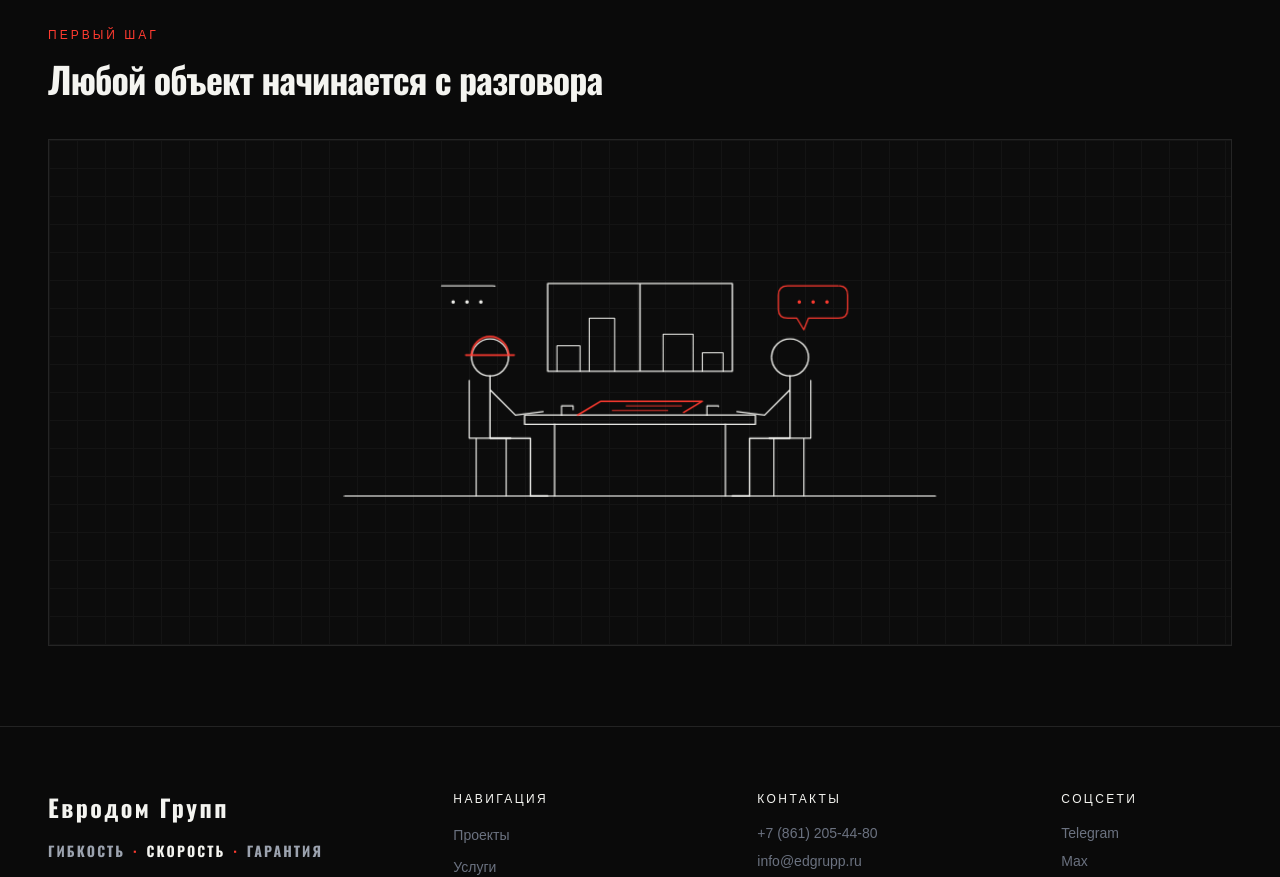
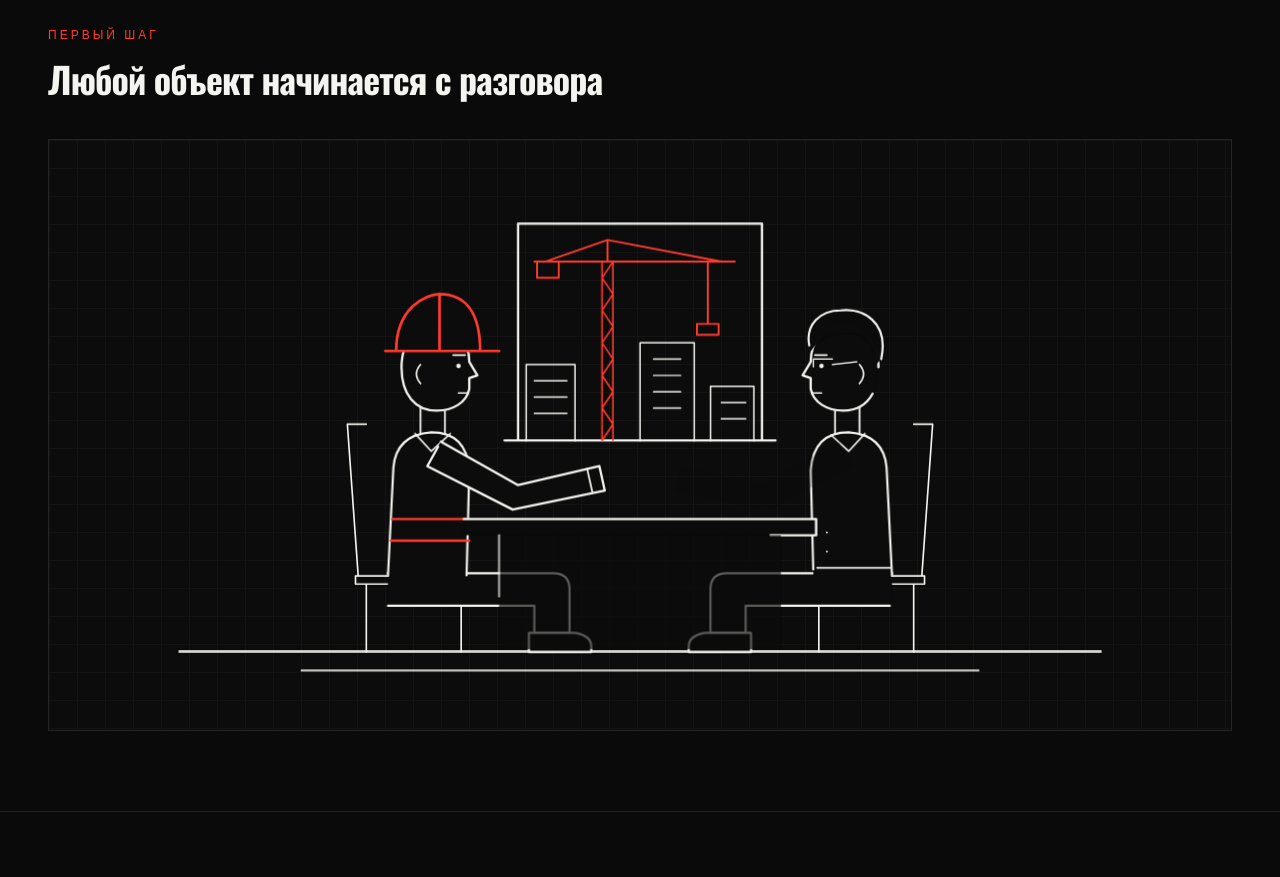
Before and after one commit to Pugmeister/ed-grupp, a React (Vite) app: page /contacts in a window 1280 px wide. Shown: the part 1240-2117 px from the top of the page. Built offline with nearby package versions, Linux system fonts and the light colour scheme; a web font is replaced by a local one.

Commit message:
Обновил рисунок переговоров

```diff
--- a/src/components/CraneSketch/CraneSketch.jsx
+++ b/src/components/CraneSketch/CraneSketch.jsx
@@ -4,6 +4,7 @@ import { useEffect, useRef, useState } from 'react'
 const CYCLE = '24s'
 
 const RED = '#FF3B30'
+const BG = '#0c0c0c'
 
 export default function NegotiationSketch() {
   const ref = useRef(null)
@@ -29,6 +30,8 @@ export default function NegotiationSketch() {
       ? {
         animation: `talk-draw ${CYCLE} cubic-bezier(0.16, 1, 0.3, 1) infinite`,
         animationDelay: delay,
+        // пока идёт задержка — линия скрыта, а не показана целиком
+        animationFillMode: 'backwards',
       }
       : { strokeDashoffset: 1, opacity: 0.2 }
 
@@ -38,12 +41,101 @@ export default function NegotiationSketch() {
       pathLength="1"
       d={d}
       stroke="#F4F4F0"
-      strokeWidth="1.1"
+      strokeWidth="1.6"
       strokeDasharray="1"
+      fill="none"
       style={sk(delay)}
       {...props}
     />
   )
+
+  /**
+   * Человек, сидящий лицом вправо. Рисуется в «левой» системе координат;
+   * правого участника получаем зеркалированием группы.
+   * kind: 'builder' (каска, жилет) | 'client' (причёска, очки)
+   */
+  const person = (kind, t0) => {
+    const d = (n) => `${(t0 + n).toFixed(1)}s`
+    return (
+      <>
+        {/* стул */}
+        {line(
+          'M 192 304 L 184 192 H 198 M 190 304 H 276 V 310 H 190 Z M 198 310 V 360 M 268 310 V 360',
+          d(0),
+          { strokeWidth: 1.2, opacity: 0.7 }
+        )}
+
+        {/* ноги и ботинок */}
+        {line(
+          'M 214 302 H 336 Q 348 302 348 314 V 346 H 322 V 326 H 214',
+          d(0.3),
+          { fill: BG }
+        )}
+        {line('M 318 346 H 352 Q 364 348 364 356 V 360 H 318 Z', d(0.45), {
+          fill: BG,
+        })}
+
+        {/* корпус */}
+        {line(
+          'M 214 304 L 218 224 Q 220 200 246 198 Q 272 198 274 226 L 272 304',
+          d(0.7),
+          { fill: BG }
+        )}
+
+        {/* детали одежды */}
+        {line('M 234 199 L 246 212 L 260 199', d(1), { strokeWidth: 1.2 })}
+        {kind === 'builder'
+          ? line('M 217 262 H 273 M 216 278 H 274', d(1.1), {
+            stroke: RED,
+            strokeWidth: 1.8,
+          })
+          : line('M 215 298 H 272 M 262 272 h0.1 M 262 286 h0.1', d(1.1), {
+            strokeWidth: 1.4,
+          })}
+
+        {/* шея */}
+        {line('M 238 174 V 199 M 256 174 V 199', d(1.2), { strokeWidth: 1.3 })}
+
+        {/* голова в профиль */}
+        {line(
+          'M 224 150 C 224 128 238 120 250 120 C 266 120 274 132 274 146 L 280 156 L 274 158 L 274 166 C 272 176 262 182 250 182 C 234 182 224 170 224 150 Z',
+          d(1.4),
+          { fill: BG, strokeWidth: 1.7 }
+        )}
+        {line('M 262 141 H 271 M 266 169 H 273 M 238 148 Q 232 155 238 162', d(1.7), {
+          strokeWidth: 1.2,
+        })}
+        {line('M 266 149 h0.1', d(1.8), { strokeWidth: 3.2 })}
+
+        {/* каска / причёска + очки */}
+        {kind === 'builder'
+          ? line(
+            'M 220 138 C 220 106 242 96 252 96 C 270 96 282 108 282 138 Z M 252 96 V 138 M 212 138 H 296',
+            d(2),
+            { stroke: RED, strokeWidth: 2, fill: BG }
+          )
+          : (
+            <>
+              {line(
+                'M 222 144 C 216 116 236 106 252 108 C 268 108 280 120 274 138 C 266 126 250 124 240 126 C 232 128 228 136 226 148 Z',
+                d(2),
+                { fill: BG }
+              )}
+              {line('M 258 144 H 272 V 154 H 258 Z M 258 148 L 240 146', d(2.2), {
+                strokeWidth: 1.1,
+              })}
+            </>
+          )}
+
+        {/* рука в рукаве */}
+        {line('M 253 205 L 310 237 L 370 223 L 374 241 L 306 255 L 243 223 Z', d(2.4), {
+          fill: BG,
+          strokeWidth: 1.7,
+        })}
+        {line('M 361 225 L 365 243', d(2.8), { strokeWidth: 1.3 })}
+      </>
+    )
+  }
 
   return (
     <section
@@ -76,7 +168,7 @@ export default function NegotiationSketch() {
         Любой объект начинается с разговора
       </h2>
 
-      <div className="relative w-full border border-white/10 bg-[#0c0c0c] aspect-[2/1] sm:aspect-[21/9] flex items-center justify-center p-6 sm:p-12 overflow-hidden">
+      <div className="relative w-full border border-white/10 bg-[#0c0c0c] aspect-[2/1] overflow-hidden">
         <div
           className="absolute inset-0 opacity-[0.03] pointer-events-none"
           style={{
@@ -87,101 +179,85 @@ export default function NegotiationSketch() {
         />
 
         <svg
-          viewBox="0 0 560 260"
-          className="relative w-full h-full max-h-[300px]"
+          viewBox="0 0 800 400"
+          className="relative w-full h-full p-2 sm:p-6"
           fill="none"
           strokeLinecap="round"
           strokeLinejoin="round"
           xmlns="http://www.w3.org/2000/svg"
         >
           {/* пол */}
-          {line('M 24 220 H 536', '0s')}
+          {line('M 60 360 H 740', '0s')}
+          {line('M 150 374 H 650', '0.2s', { strokeWidth: 1.1, opacity: 0.3 })}
 
-          {/* стол: столешница + ножки */}
-          {line('M 180 150 H 380 V 158 H 180 Z', '0.4s', { strokeWidth: 1.2 })}
-          {line('M 206 158 V 220 M 354 158 V 220', '0.7s')}
+          {/* окно со стройкой */}
+          {line('M 310 44 H 490 V 204 H 310 Z M 300 204 H 500', '0.4s', {
+            strokeWidth: 1.7,
+          })}
+          {line(
+            'M 316 204 V 148 H 352 V 204 M 400 204 V 132 H 440 V 204 M 452 204 V 164 H 484 V 204 M 322 160 H 346 M 322 172 H 346 M 322 184 H 346 M 410 144 H 430 M 410 156 H 430 M 410 168 H 430 M 410 180 H 430 M 460 176 H 478 M 460 188 H 478',
+            '0.8s',
+            { strokeWidth: 1.1, opacity: 0.6 }
+          )}
+          {/* башенный кран за окном (accent) */}
+          {line(
+            'M 372 204 V 72 M 380 204 V 72 M 372 204 L 380 192 L 372 180 L 380 168 L 372 156 L 380 144 L 372 132 L 380 120 L 372 108 L 380 96 L 372 84 L 380 72',
+            '1.1s',
+            { stroke: RED, strokeWidth: 1.2 }
+          )}
+          {line(
+            'M 322 72 H 470 M 376 72 V 56 M 376 56 L 330 72 M 376 56 L 460 72 M 324 72 V 84 H 340 V 72 M 450 72 V 118 M 442 118 H 458 V 126 H 442 Z',
+            '1.4s',
+            { stroke: RED, strokeWidth: 1.4 }
+          )}
 
-          {/* стулья */}
-          {line('M 132 170 H 168 M 132 170 V 120 M 138 170 V 220 M 164 170 V 220', '1s', {
-            strokeWidth: 1,
-            opacity: 0.7,
+          {/* левый участник — подрядчик */}
+          {person('builder', 1.8)}
+
+          {/* правый участник — заказчик (зеркало) */}
+          <g transform="translate(800 0) scale(-1 1)">{person('client', 3.6)}</g>
+
+          {/* стол: столешница и тумба */}
+          {line('M 270 262 H 530 V 274 H 270 Z', '5.6s', {
+            fill: BG,
+            strokeWidth: 1.8,
           })}
-          {line('M 428 170 H 392 M 428 170 V 120 M 422 170 V 220 M 396 170 V 220', '1.2s', {
-            strokeWidth: 1,
-            opacity: 0.7,
+          {line('M 296 274 V 358 H 504 V 274', '5.9s', { fill: BG })}
+          {line('M 318 292 H 482 V 340 H 318 Z', '6.2s', {
+            strokeWidth: 1.1,
+            opacity: 0.3,
           })}
 
-          {/* окно со стройкой города */}
-          {line('M 200 36 H 360 V 112 H 200 Z M 280 36 V 112', '1.5s', {
+          {/* чашки */}
+          {line('M 278 262 V 249 H 290 V 262 M 290 252 q 6 0 0 8', '6.4s', {
             strokeWidth: 1.2,
           })}
-          {line(
-            'M 208 112 V 90 H 228 V 112 M 236 112 V 66 H 258 V 112 M 300 112 V 80 H 326 V 112 M 334 112 V 96 H 352 V 112',
-            '1.9s',
-            { strokeWidth: 0.9, opacity: 0.7 }
-          )}
-
-          {/* левый участник: тело, руки, ноги */}
-          {line(
-            'M 150 116 V 170 H 185 V 220 H 200 M 150 128 L 172 150 L 196 147',
-            '2.4s',
-            { strokeWidth: 1.2 }
-          )}
-          {/* голова */}
-          {line('M 134 100 a 16 16 0 1 0 32 0 a 16 16 0 1 0 -32 0', '2.8s', {
-            strokeWidth: 1.2,
-          })}
-          {/* каска (accent) */}
-          {line('M 134 98 A 16 16 0 0 1 166 98 M 129 98 H 171', '3.1s', {
-            stroke: RED,
-            strokeWidth: 1.4,
-          })}
-
-          {/* правый участник */}
-          {line(
-            'M 410 116 V 170 H 375 V 220 H 360 M 410 128 L 388 150 L 364 147',
-            '3.4s',
-            { strokeWidth: 1.2 }
-          )}
-          {line('M 394 100 a 16 16 0 1 0 32 0 a 16 16 0 1 0 -32 0', '3.8s', {
+          {line('M 522 262 V 249 H 510 V 262 M 510 252 q -6 0 0 8', '6.5s', {
             strokeWidth: 1.2,
           })}
 
           {/* чертёж на столе (accent) */}
-          {line('M 226 150 L 246 138 H 334 L 314 150', '4.4s', {
+          {line('M 326 262 L 346 250 H 454 L 474 262', '6.8s', {
             stroke: RED,
-            strokeWidth: 1.35,
+            strokeWidth: 1.9,
           })}
-          {line('M 256 146 H 304 M 268 142 H 316', '4.8s', {
-            stroke: RED,
-            strokeWidth: 0.8,
-            opacity: 0.7,
-          })}
+          {line(
+            'M 346 256 H 454 M 360 262 L 368 250 M 400 262 V 250 M 440 262 L 432 250',
+            '7.1s',
+            { stroke: RED, strokeWidth: 1, opacity: 0.6 }
+          )}
 
-          {/* чашки */}
-          {line('M 212 150 V 142 H 222 V 150', '5.1s', { strokeWidth: 1 })}
-          {line('M 338 150 V 142 H 348 V 150', '5.3s', { strokeWidth: 1 })}
-
-          {/* реплика слева */}
+          {/* рукопожатие */}
           {line(
-            'M 108 38 H 152 Q 160 38 160 46 V 58 Q 160 66 152 66 H 144 L 138 76 L 134 66 H 108 Q 100 66 100 58 V 46 Q 100 38 108 38 Z',
-            '5.7s',
-            { strokeWidth: 1 }
+            'M 370 223 C 380 215 392 213 400 216 C 408 213 420 215 430 223 M 374 241 C 386 251 394 251 400 248 C 408 251 416 251 426 241',
+            '7.6s',
+            { strokeWidth: 1.8 }
           )}
-          {line('M 118 52 h0.1 M 130 52 h0.1 M 142 52 h0.1', '6.2s', {
-            strokeWidth: 3,
-          })}
-
-          {/* ответ справа (accent) */}
           {line(
-            'M 452 38 H 408 Q 400 38 400 46 V 58 Q 400 66 408 66 H 416 L 422 76 L 426 66 H 452 Q 460 66 460 58 V 46 Q 460 38 452 38 Z',
-            '6.7s',
-            { stroke: RED, strokeWidth: 1.1 }
+            'M 405 219 V 238 M 411 218 V 240 M 417 219 V 239 M 384 224 Q 398 236 410 228',
+            '8.2s',
+            { strokeWidth: 1.2 }
           )}
-          {line('M 418 52 h0.1 M 430 52 h0.1 M 442 52 h0.1', '7.2s', {
-            stroke: RED,
-            strokeWidth: 3,
-          })}
         </svg>
       </div>
     </section>
```
